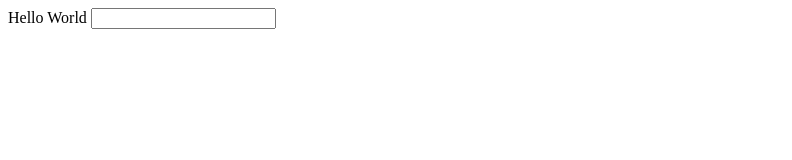
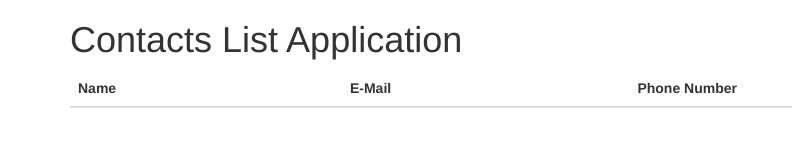
Before and after one commit to KiranRiddle7/Contacts-List-App---AngularJS, a plain HTML site: page public/index.html in a window 1280 px wide. Shown: the whole page, without its empty margins (0-792 px from the left). Drawn offline with nearby package versions, Linux system fonts and the light colour scheme.

Commit message:
Controller Set Up

```diff
--- /dev/null
+++ b/public/controllers/controller.js
@@ -0,0 +1,5 @@
+var myApp = angular.module('myApp', []);
+
+myApp.controller('AppCtrl', ['$scope', '$http', function($scope, $http) {
+    console.log("Hello World From Controller");
+}]);
--- a/public/index.html
+++ b/public/index.html
@@ -1,12 +1,33 @@
 <!DOCTYPE html>
-<html ng-app>
+<html ng-app="myApp">
 <head>
-	<title>Test</title>
+<!-- Latest compiled and minified CSS -->
+<link rel="stylesheet" href="https://maxcdn.bootstrapcdn.com/bootstrap/3.3.7/css/bootstrap.min.css" integrity="sha384-BVYiiSIFeK1dGmJRAkycuHAHRg32OmUcww7on3RYdg4Va+PmSTsz/K68vbdEjh4u" crossorigin="anonymous">
+
+<!-- Optional theme -->
+<link rel="stylesheet" href="https://maxcdn.bootstrapcdn.com/bootstrap/3.3.7/css/bootstrap-theme.min.css" integrity="sha384-rHyoN1iRsVXV4nD0JutlnGaslCJuC7uwjduW9SVrLvRYooPp2bWYgmgJQIXwl/Sp" crossorigin="anonymous">
+
+	<title>Contacts List App</title>
+
 </head>
 <body>
-Hello World
-<input ng-model="test">
-{{test}}
+
+  <div class="container" ng-controller="AppCtrl">
+  	<h1>Contacts List Application</h1>
+
+  	<table class="table">
+  		<thead>
+  			<tr>
+  				<th>Name</th>
+  				<th>E-Mail</th>
+  				<th>Phone Number</th>
+  			</tr>
+  		</thead>
+
+  	</table>
+  </div>
+
 <script src="https://ajax.googleapis.com/ajax/libs/angularjs/1.2.30/angular.min.js"></script>
+<script src="controllers/controller.js"></script>
 </body>
 </html>
```
